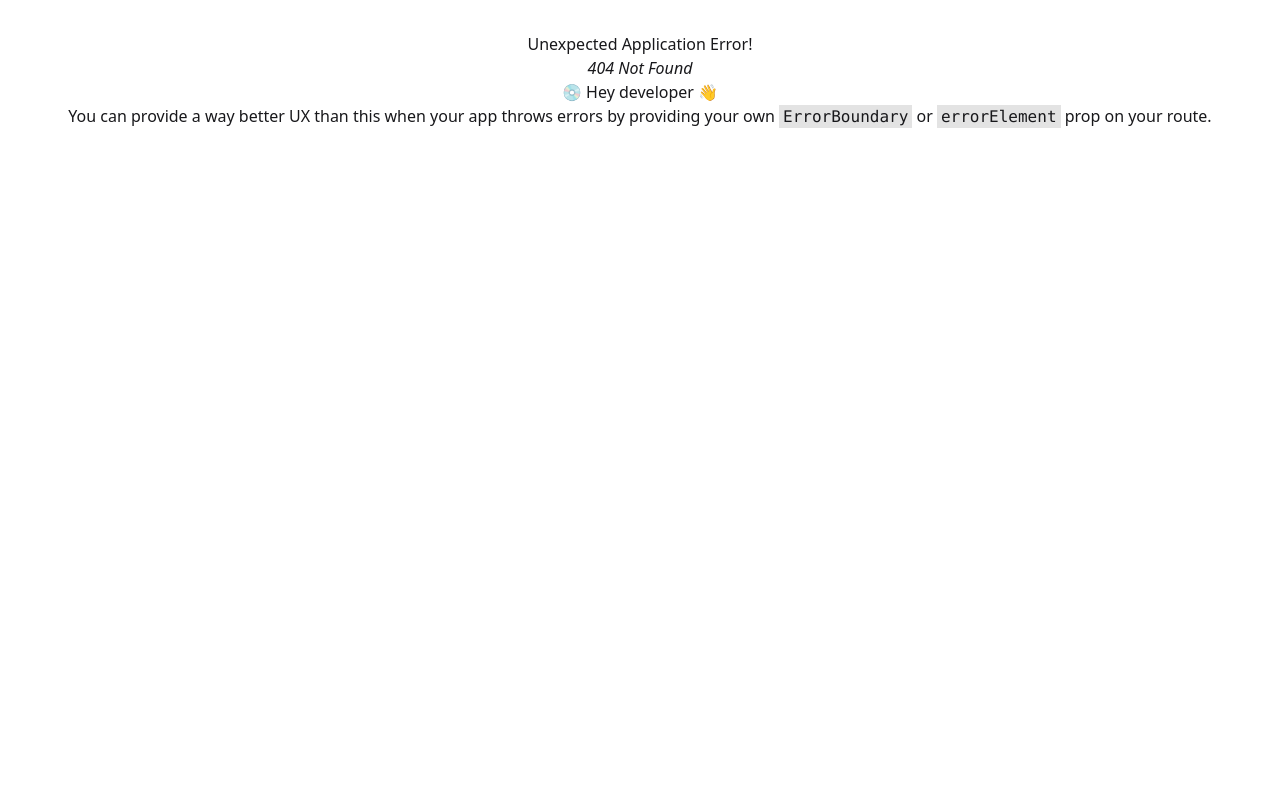
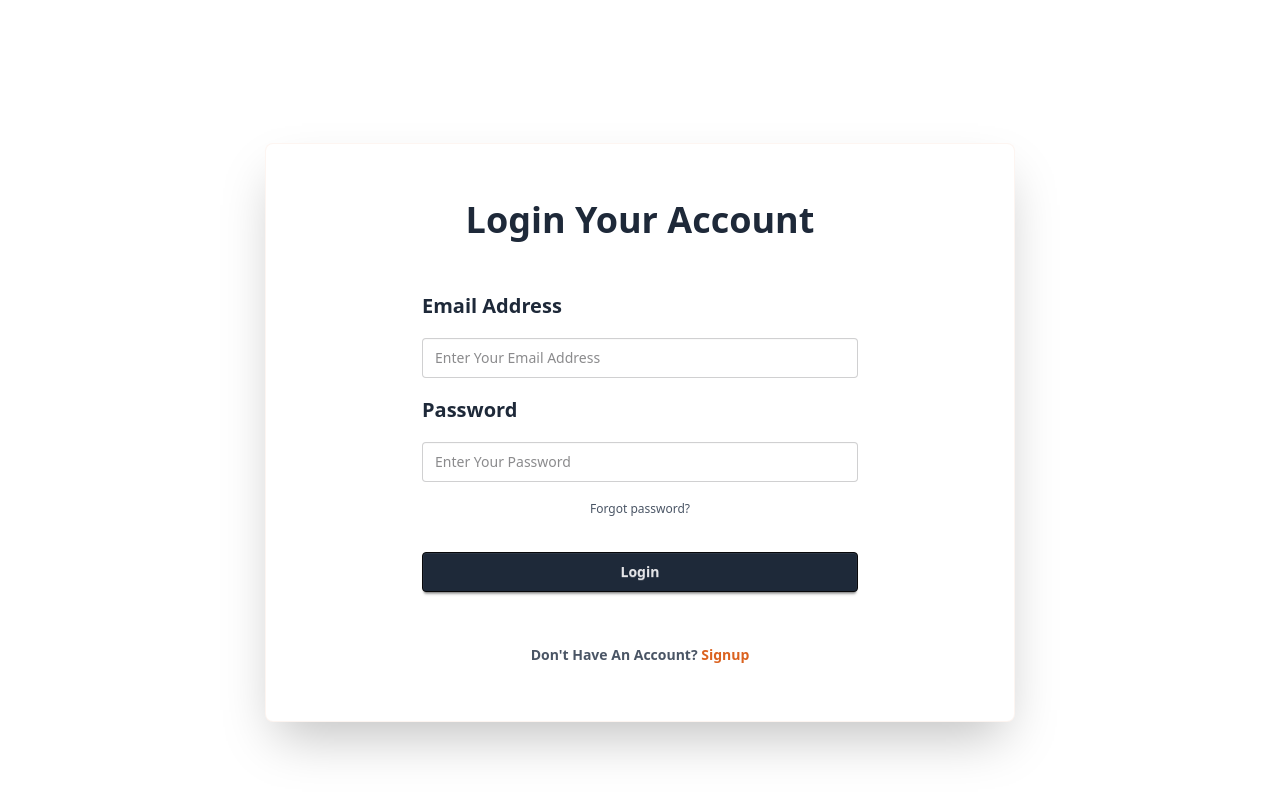
Before and after one commit to MdAlAmin1111/Rommate_Finder_Website_Client, a React (Vite) app: page /login in a window 1280 px wide. Before the commit this address had no page. Shown: the top 796 px of the page. Built offline with nearby package versions, Linux system fonts and the light colour scheme.

Commit message:
added login component

```diff
--- a/src/components/Navbar.jsx
+++ b/src/components/Navbar.jsx
@@ -1,5 +1,5 @@
 import React from 'react';
-import { NavLink } from 'react-router';
+import { Link, NavLink } from 'react-router';
 
 const Navbar = () => {
 
@@ -39,8 +39,8 @@ const Navbar = () => {
                     </ul>
                 </div>
                 <div className="navbar-end space-x-2">
-                    <a className="btn bg-gray-800 text-white">Login</a>
-                    <a className="btn bg-gray-800 text-white">Signup</a>
+                    <Link to={'/login'} className="btn bg-gray-800 text-white">Login</Link>
+                    <Link to={'/signup'} className="btn bg-gray-800 text-white">Signup</Link>
                 </div>
             </div>
         </div>
--- a/src/pages/Auth/Login.jsx
+++ b/src/pages/Auth/Login.jsx
@@ -1,10 +1,33 @@
 import React from 'react';
+import { Link } from 'react-router';
 
 const Login = () => {
     return (
-        <div>
+        <div className='min-h-screen flex justify-center items-center'>
+            <div className="card bg-base-100 w-full max-w-[750px] shrink-0 border border-[#db621f10] shadow-2xl py-15">
+                <div className="card-body space-y-10">
+                    <h1 className='text-4xl font-semibold text-center text-gray-800'>Login Your Account</h1>
+                    <form onSubmit={''} className="fieldset px-25 space-y-3">
+                        {/* email  */}
+                        <label className="label font-semibold text-xl text-gray-800">Email Address</label>
+                        <input required name='email' type="email" className="input w-full" placeholder="Enter Your Email Address" />
+                        {/* password  */}
+                        <label className="label font-semibold text-xl text-gray-800">Password</label>
+                        <input required name='password' type="password" className="input w-full" placeholder="Enter Your Password" />
 
+                        <div><a className="link link-hover text-gray-600">Forgot password?</a></div>
+                        {/* error message  */}
+
+                        {/* {error && <p className="text-error">${error}</p>} */}
+
+                        {/* submit button  */}
+                        <button type='submit' className="btn btn-neutral mt-4 bg-gray-800">Login</button>
+                    </form>
+                    <p className='text-center font-semibold text-gray-600'>Don't Have An Account? <Link to={'/signup'} className='text-[#db621f]'>Signup</Link></p>
+                </div>
+            </div>
         </div>
+
     );
 };
 
```
Also changed, not shown: src/routes/Router.jsx (+14 -0 lines).
